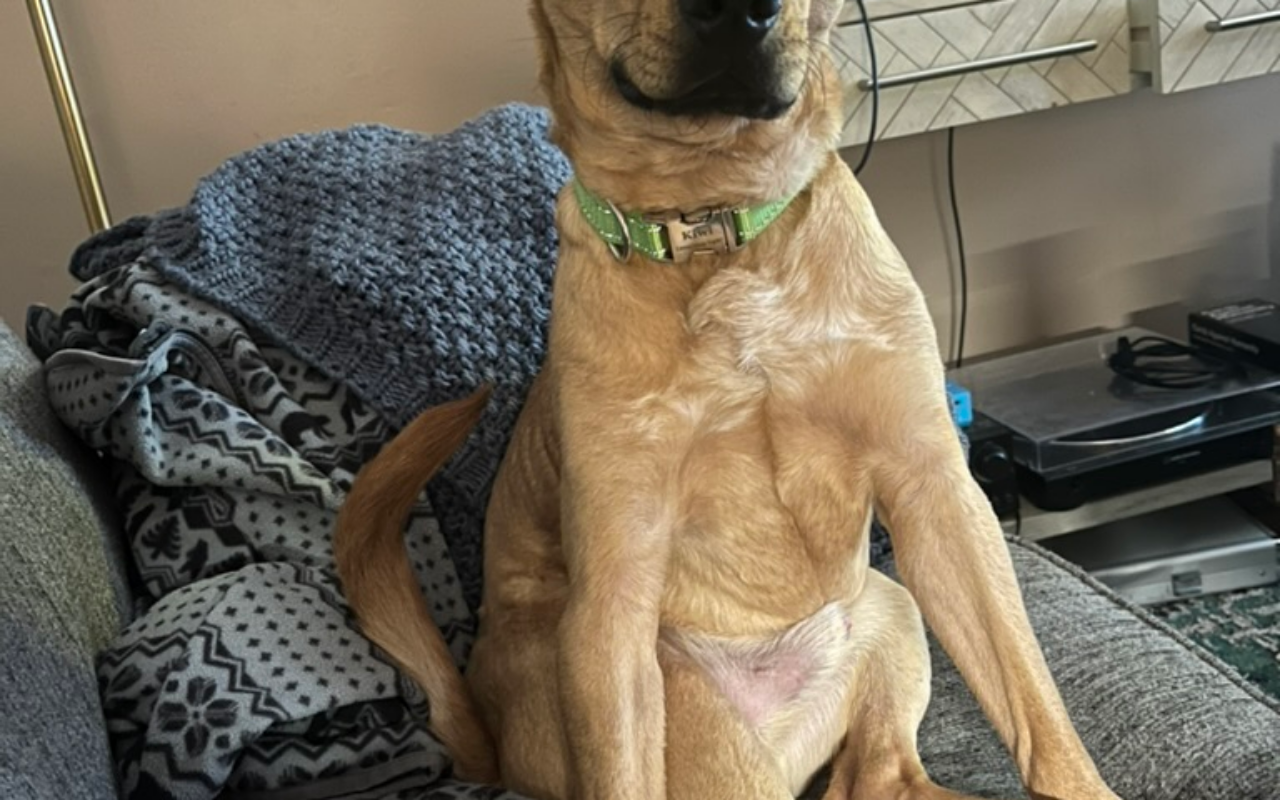
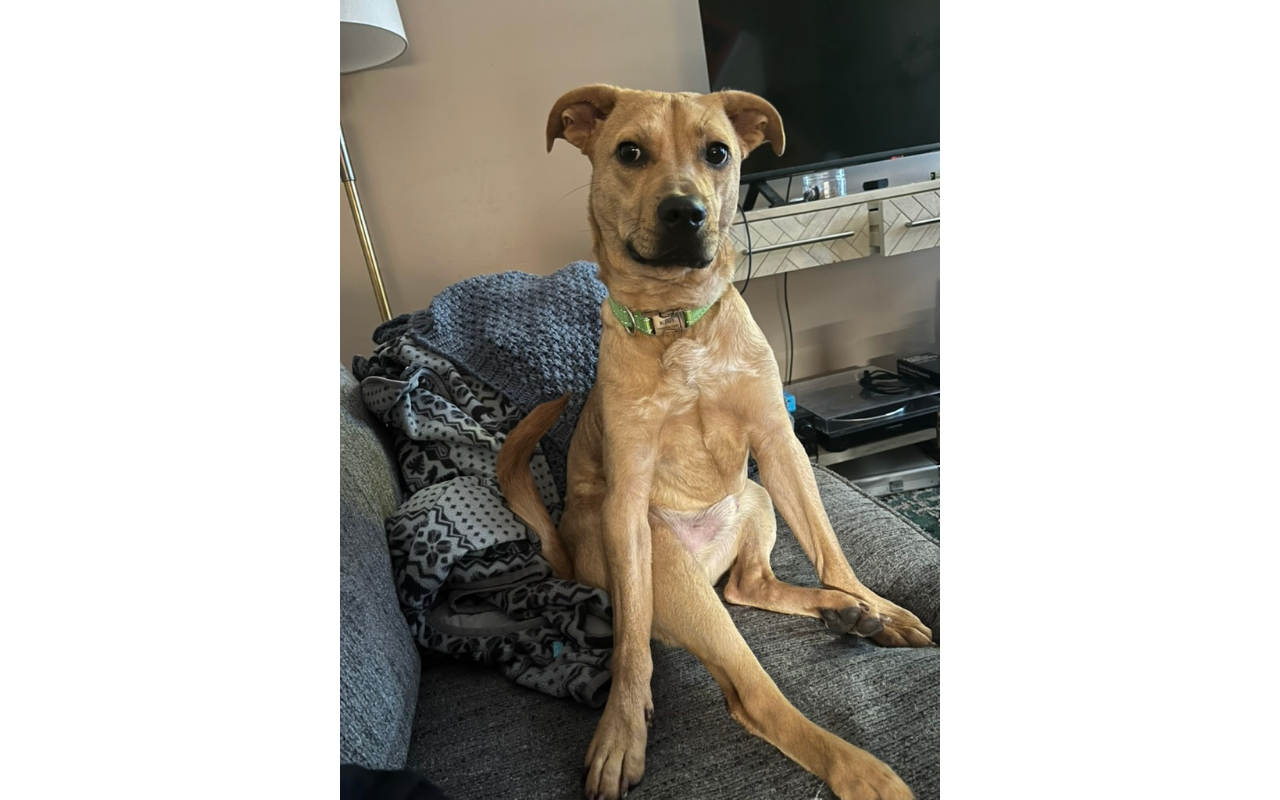
Before and after one commit to jrreardon/Portfolio-website, a plain HTML site: page index.html in a window 1280 px wide. Drawn offline with Linux system fonts and the light colour scheme.

Commit message:
Update index.html

```diff
--- a/index.html
+++ b/index.html
@@ -2,7 +2,7 @@
 <html lang="en">
 <head>
   <meta charset="UTF-8" />
-  <title>My Site</title>
+  <title>KIWI</title>
   <style>
     html, body {
       height: 100%;
@@ -10,7 +10,7 @@
     }
     body {
       background: url("7035BC48-9B9D-4D16-854A-1F69506CFCD2_1_105_c.jpeg") no-repeat center center fixed;
-      background-size: cover;
+      background-size: contain;
     }
   </style>
 </head>
```
